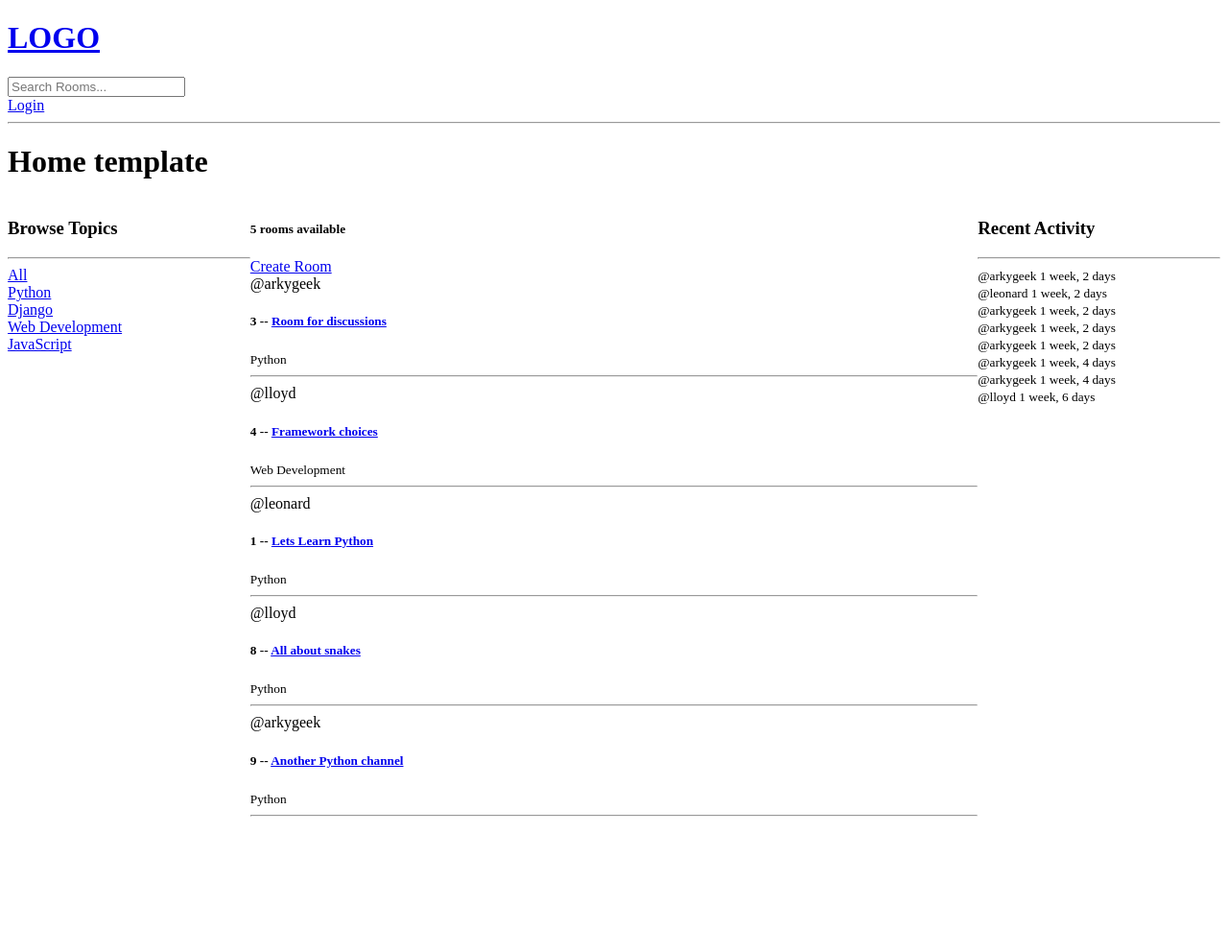
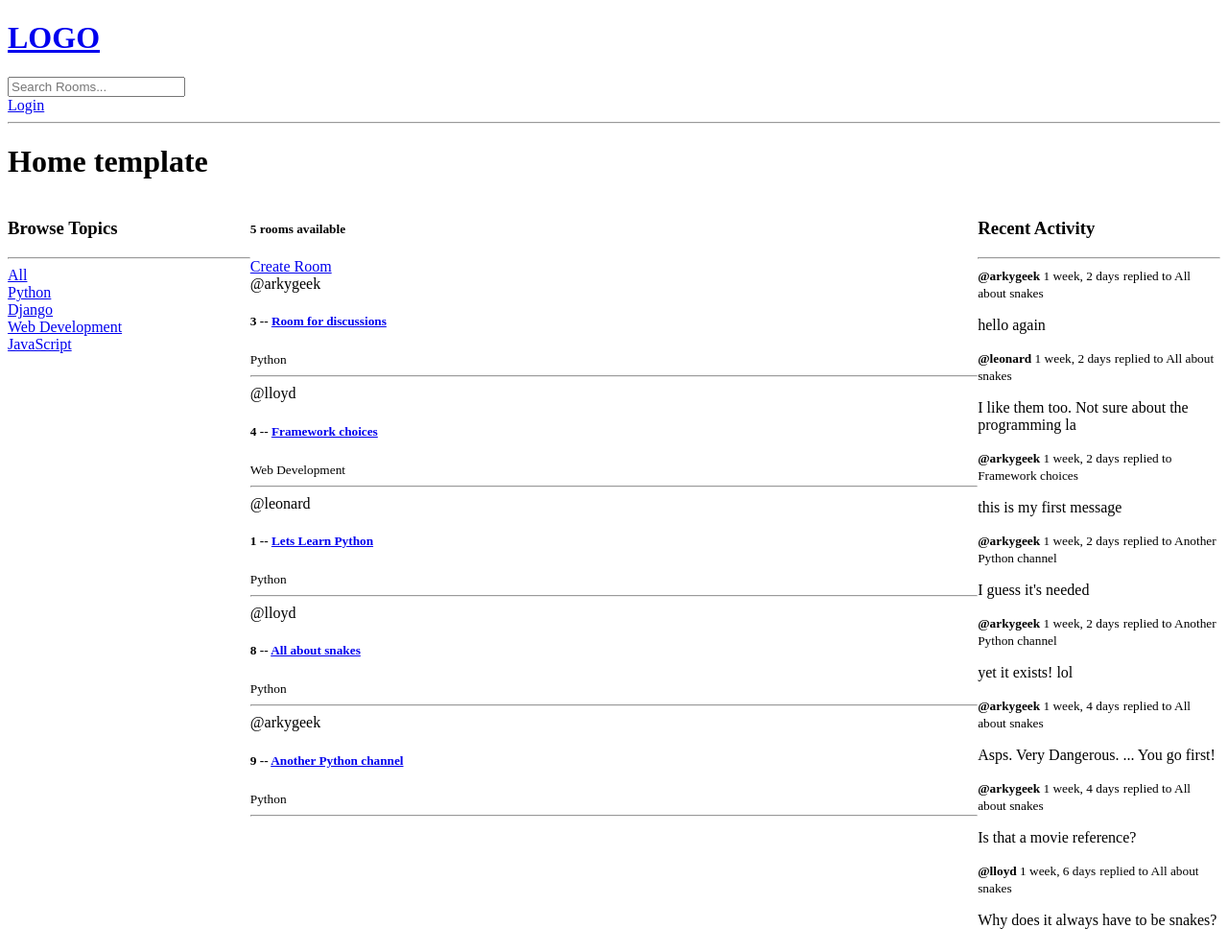
Before and after one commit to arkygeek/studybuddy2, a Django app: page / in a window 1280 px wide. Shown: the whole page at 96% size. Before the commit the page ends 851 px from the top, so only its background shows below. Run offline with Django 3.2, Linux system fonts and the light colour scheme; data comes from the database, SQL or seed files in the repository.

Commit message:
at 3:35:00 taking a break for now

```diff
--- a/studybud/base/templates/base/home.html
+++ b/studybud/base/templates/base/home.html
@@ -50,7 +50,10 @@
         <hr>
         {% for message in room_messages %}
             <div>
-                <small>@{{message.user}}  {{message.created|timesince}}</small>
+                <small><b>@{{message.user}}</b>  {{message.created|timesince}}</small>
+                <small>replied to {{message.room}}</small>
+
+                <p>{{message}}</p>
             </div>
         {% endfor %}
     </div>
--- a/studybud/base/views.py
+++ b/studybud/base/views.py
@@ -111,7 +111,7 @@ def room(request, pk):
     # objects of a specific room. If we take the parent model (in this case we
     # have a room), to get all the children, all we need to do is specify the
     # model name (we don't put in caps, it's in lowercase) we can do _set.all()
-    room_messages = room.message_set.all().order_by('-created')
+    room_messages = room.message_set.all()
     participants = room.participants.all()
 
     if request.method == 'POST':
```
